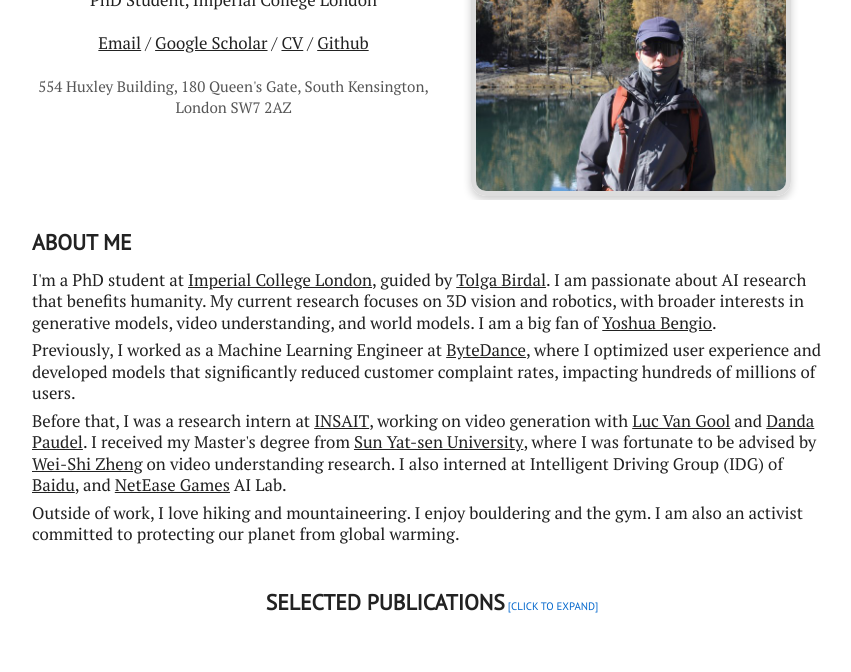
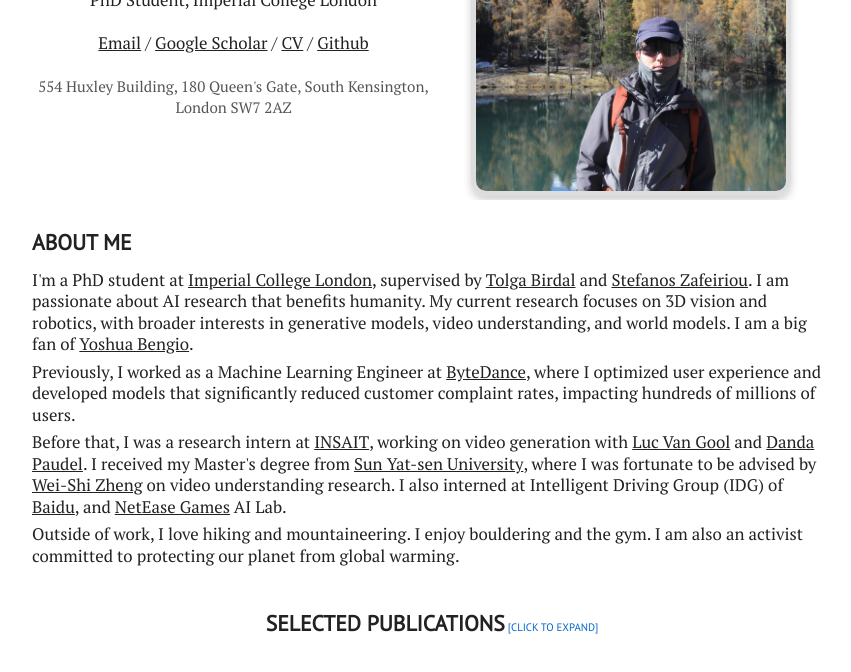
Before and after one commit to ZuhaoLiu/zuhaoliu.github.io, a plain HTML site: page index.html in a window 1280 px wide. Shown: the part 150-822 px from the top of the page, without its empty margins (208-1059 px from the left). Drawn offline with Linux system fonts and the light colour scheme.

Commit message:
new commit

```diff
--- a/index.html
+++ b/index.html
@@ -123,7 +123,7 @@
 
           <h1 align="left">About me</h1>
         <section class="sample" id="camus" align="center">
-	<p> I'm a PhD student at <a href="https://www.imperial.ac.uk/">Imperial College London</a>, guided by <a href="https://tolgabirdal.github.io/">Tolga Birdal</a>. I am passionate about AI research that benefits humanity. My current research focuses on 3D vision and robotics, with broader interests in generative models, video understanding, and world models. I am a big fan of <a href="https://yoshuabengio.org/">Yoshua Bengio</a>.
+	<p> I'm a PhD student at <a href="https://www.imperial.ac.uk/">Imperial College London</a>, supervised by <a href="https://tolgabirdal.github.io/">Tolga Birdal</a> and <a href="https://profiles.imperial.ac.uk/s.zafeiriou">Stefanos Zafeiriou</a>. I am passionate about AI research that benefits humanity. My current research focuses on 3D vision and robotics, with broader interests in generative models, video understanding, and world models. I am a big fan of <a href="https://yoshuabengio.org/">Yoshua Bengio</a>.
 	</p>
 
 	<p> Previously, I worked as a Machine Learning Engineer at <a href="https://www.bytedance.com/">ByteDance</a>, where I optimized user experience and developed models that significantly reduced customer complaint rates, impacting hundreds of millions of users.
```
